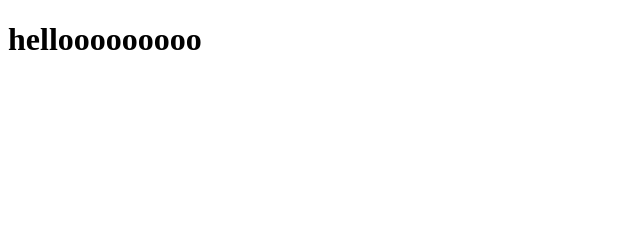
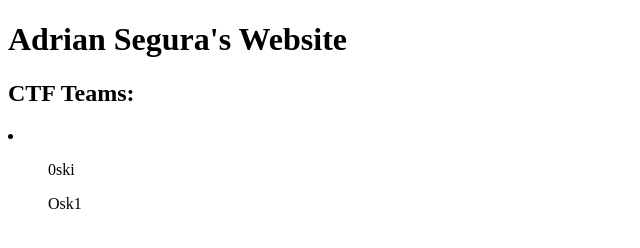
Before and after one commit to adrianlsegura/adrian-segura.github.io, a plain HTML site: page index.html in a window 1280 px wide. Shown: the whole page, without its empty margins (0-640 px from the left). Drawn offline with Linux system fonts and the light colour scheme.

Commit message:
Added small snippet of info to website and configured local git repository.

```diff
--- a/index.html
+++ b/index.html
@@ -4,6 +4,11 @@
     <title>Adrian Segura</title>
   </head>
   <body>
-    <h1>hellooooooooo</h1>
+    <h1>Adrian Segura's Website</h1>
+    <h2>CTF Teams:</h2>
+    <li>
+      <ul>0ski</ul>
+      <ul>Osk1</ul>
+    </li>
   </body>
 </html>
```
Also changed, not shown: README.md.
